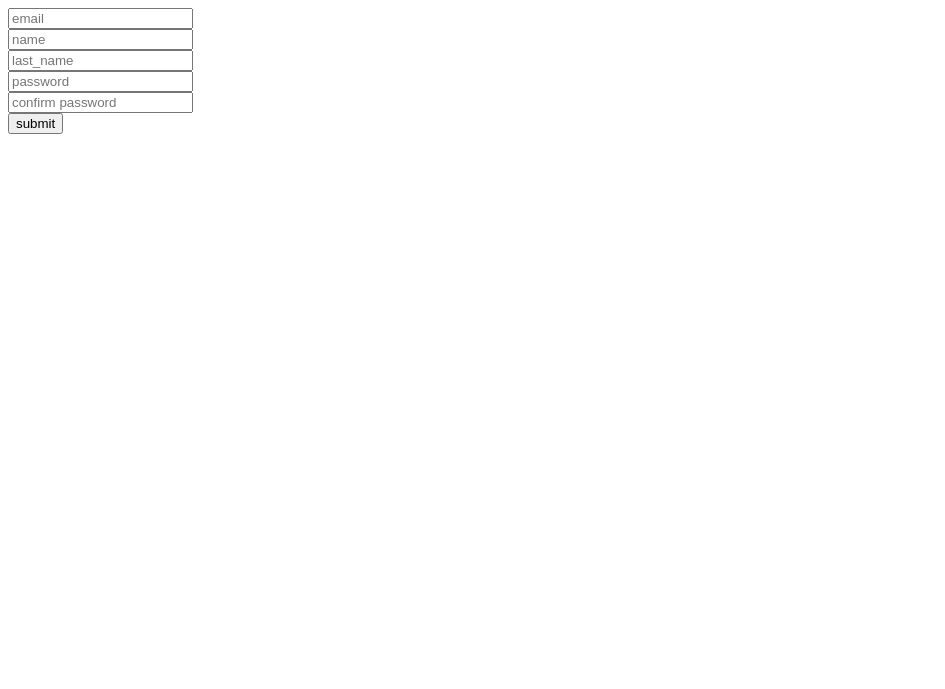
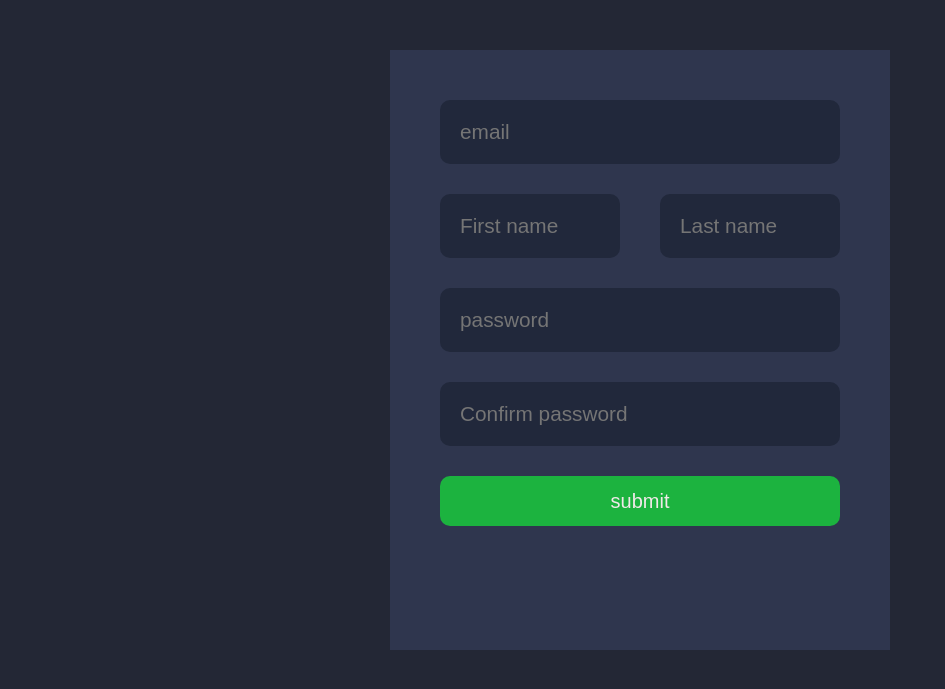
Before and after one commit to marvinraydalida/axie-management-tracker, a CodeIgniter app: page /axie-management-tracker/index.php/register/index in a window 1280 px wide. Shown: the top 689 px of the page, without its empty margins (0-945 px from the left). Run offline with CodeIgniter, Linux system fonts and the light colour scheme.

Commit message:
Added design and error borders to registration input

```diff
--- a/application/config/rules.php
+++ b/application/config/rules.php
@@ -1,5 +1,5 @@
 <?php
-defined('BASEPATH') OR exit('No direct script access allowed');
+defined('BASEPATH') or exit('No direct script access allowed');
 $config = array(
     'signup' => array(
         array(
@@ -28,8 +28,7 @@ $config = array(
             'label' => 'Password',
             'rules' => 'required|callback_validate_password',
             'errors' => array(
-                'validate_password' => 'Password should be at least 8 characters in length
-                and should include at least one upper case letter, one number, and one special character.'
+                'validate_password' => 'Password must contain at least 8 charactes, including UPPER/lower case, number and special characters.'
             )
         ),
         array(
--- a/application/views/register.php
+++ b/application/views/register.php
@@ -1,23 +1,63 @@
 <?php
-defined('BASEPATH') OR exit('No direct script access allowed');
-?><!DOCTYPE html>
+defined('BASEPATH') or exit('No direct script access allowed');
+?>
+<!DOCTYPE html>
 <html lang="en">
+
 <head>
 	<meta charset="utf-8">
-	<title>Welcome to CodeIgniter</title>
 
+	<title>Register</title>
+	<link rel="stylesheet" href="<?php echo base_url() . "assets/css/register.css" ?>">
 
 </head>
+
 <body>
-    <?php echo validation_errors(); ?>
-	<form method="POST">
-		<input type="text" name = "email" placeholder="email"> <br>
-        <input type="text" name = "first_name" placeholder="name"> <br>
-        <input type="text" name = "last_name" placeholder="last_name"> <br>
-        <input type="password" name = "password" placeholder="password"> <br>
-        <input type="password" name = "cpassword" placeholder="confirm password"> <br>
-		<input type="submit" value = "submit">
-	</form>
+	<div class="form-container">
+		<form method="POST">
+			<div class="register-input">
+				<?php if (empty(form_error('email'))) : ?>
+					<input type="text" name="email" placeholder="email">
+				<?php else : ?>
+					<input type="text" name="email" placeholder="email" class="error-border">
+				<?php endif; ?>
+
+				<div class="name">
+					<?php if (empty(form_error('first_name'))) : ?>
+						<input type="text" name="first_name" placeholder="First name">
+					<?php else : ?>
+						<input type="text" name="first_name" placeholder="First name" class="error-border">
+					<?php endif; ?>
+
+					<?php if (empty(form_error('last_name'))) : ?>
+						<input type="text" name="last_name" placeholder="Last name">
+					<?php else : ?>
+						<input type="text" name="last_name" placeholder="Last name" class="error-border">
+					<?php endif; ?>
+				</div>
+				<?php if (empty(form_error('password'))) : ?>
+					<input type="password" name="password" placeholder="password">
+				<?php else : ?>
+					<input type="text" name="password" placeholder="Password" class="error-border">
+				<?php endif; ?>
+
+				<?php if (empty(form_error('cpassword'))) : ?>
+					<input type="password" name="cpassword" placeholder="Confirm password">
+				<?php else : ?>
+					<input type="text" name="cpassword" placeholder="Confirm password" class="error-border">
+				<?php endif; ?>
+			</div>
+			<div class="register-button">
+				<input type="submit" value="submit">
+			</div>
+		</form>
+	</div>
+	<?php if (!empty(validation_errors())) : ?>
+		<div class="error">
+			<?php echo validation_errors(); ?>
+		</div>
+	<?php endif; ?>
 
 </body>
+
 </html>
--- a/assets/css/home.css
+++ b/assets/css/home.css
@@ -50,7 +50,7 @@ body {
 }
 
 .row:hover{
-    background-color: rgb(72, 83, 128);
+    background-color: #485380;
 }
 
 .row-col {
--- /dev/null
+++ b/assets/css/register.css
@@ -0,0 +1,92 @@
+body {
+    background-color: #232735;
+}
+
+.form-container{
+    width: 500px;
+    height: 600px;
+    background-color: white;
+    margin: 50px auto 0px auto;
+    background-color: #2f364e;
+    box-sizing: border-box;
+    padding-top: 50px;
+}
+
+.register-input{
+    width: 80%;
+    margin: auto;
+}
+
+.register-input input{
+    display: block;
+    margin-bottom: 30px;
+    width: 100%;
+    box-sizing: border-box;
+    padding: 20px;
+    background-color: #21283b;
+    font-size: 1.3rem;
+    border-radius: 10px;
+    border: none;
+    color: white;
+}
+
+.name{
+    width: 100%;
+    display: flex;
+    flex-direction: row;
+    justify-content: space-between;
+}
+
+.name input{
+    display: inline-block;
+    width: 45%;
+}
+
+.register-button{
+    width: 80%;
+    height: 50px;
+    margin: auto;
+    margin-bottom: 25px;
+}
+
+.register-button{
+    width: 80%;
+    height: 50px;
+    margin: auto;
+    margin-bottom: 25px;
+}
+
+.register-button input{
+    width: 100%;
+    height: 100%;
+    border: none;
+    cursor: pointer;
+    background-color: #1cb33f;
+    font-size: 20px;
+    color: rgb(241, 233, 233);
+    border-radius: 10px;
+    transition: background-color 250ms ease-in-out;
+}
+
+.register-button input:hover{
+    background-color: #169133;
+}
+
+.error{
+    width: 20%;
+    height: 150px;
+    background-color: rgba(248, 29, 95, 0.5);
+    text-align: center;
+    border: 2px rgb(184, 15, 15) solid;
+    box-sizing: border-box;
+    border-radius: 10px;
+    font-family: Arial, Helvetica, sans-serif;
+    color: #e7d3d3;
+    font-size: .8rem;
+    padding: 0px 10px;
+}
+
+.error-border{
+    box-sizing: border-box;
+    border: 1px rgb(255, 71, 71) solid !important;
+}
```
